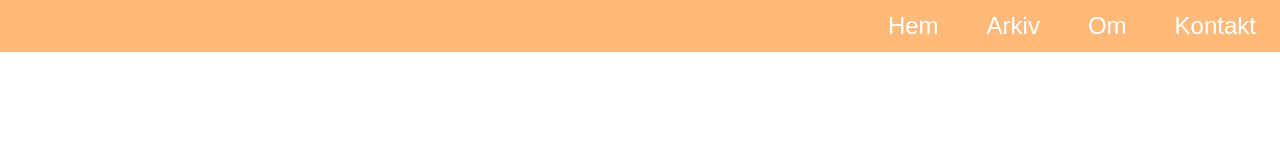
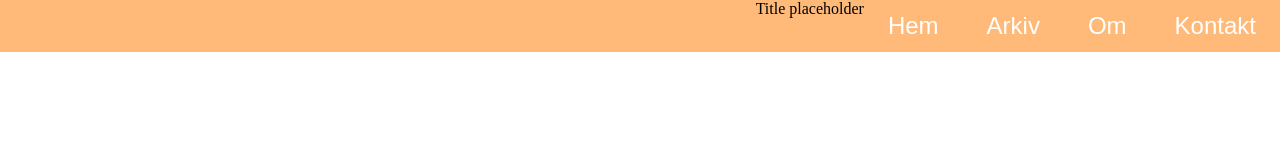
Before and after one commit to peterLindblad/portfolio.github.io, a React (Create React App) app: page / in a window 1280 px wide. Shown: the top 160 px of the page. Built offline with nearby package versions, Linux system fonts and the light colour scheme.

Commit message:
add title placeholder

```diff
--- a/src/components/nav/NavBar.jsx
+++ b/src/components/nav/NavBar.jsx
@@ -9,6 +9,7 @@ const navStyle = {
 export default function NavBar() {
   return (
     <nav style={navStyle}>
+      <div>Title placeholder</div>
       <NavButton text="Hem" />
       <NavButton text="Arkiv" />
       <NavButton text="Om" />
```
